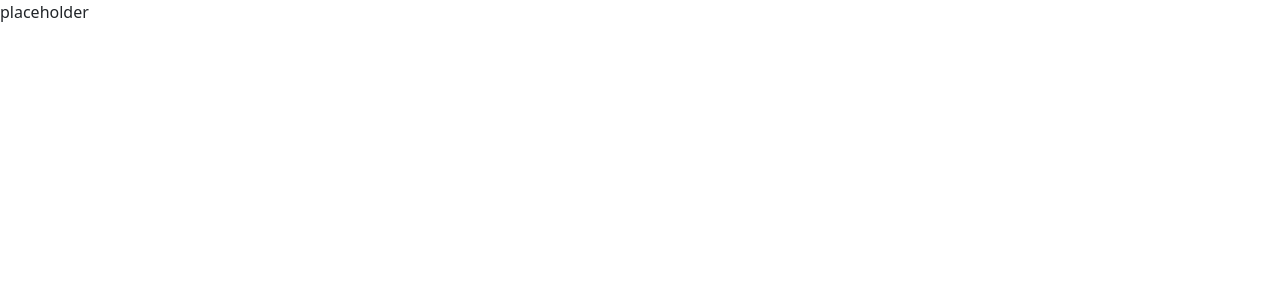
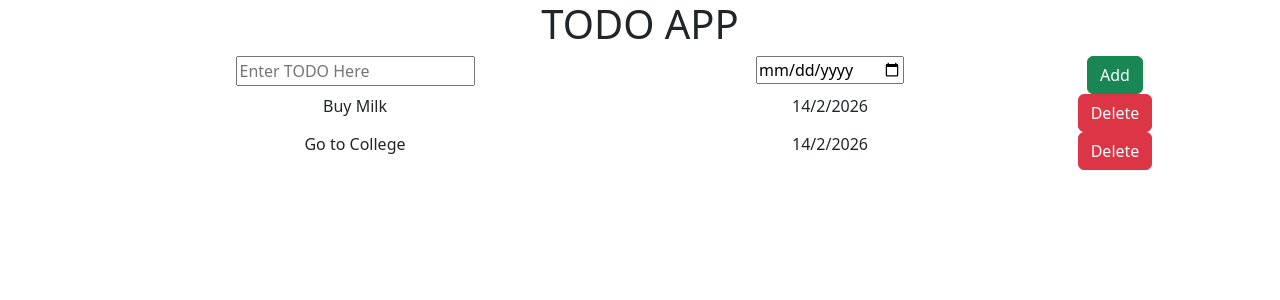
Before and after one commit to ansh-yadav-5/todo-app, a React (Vite) app: page / in a window 1280 px wide. Shown: the top 300 px of the page. Built offline with nearby package versions, Linux system fonts and the light colour scheme.

Commit message:
UI Complete

```diff
--- a/src/App.jsx
+++ b/src/App.jsx
@@ -1,10 +1,47 @@
+function App() {
+  return (
+    <center class="todo-container">
+      <h1>TODO APP</h1>
+      <div class="container text-center">
+        <div class="row">
+          <div class="col-6">
+            <input type="text" placeholder="Enter TODO Here" />
+            </div>
+          <div class="col-4">
+            <input type="date" />
+          </div>
+          <div class="col-2">
+            <button type="button" class="btn btn-success">Add</button>
+          </div>
+        </div>
 
-function App() {
+        <div class="row">
+          <div class="col-6">
+            Buy Milk
+            </div>
+          <div class="col-4">
+            14/2/2026
+          </div>
+          <div class="col-2">
+            <button type="button" class="btn btn-danger">Delete</button>
+          </div>
+        </div>
 
+        <div class="row">
+          <div class="col-6">
+            Go to College
+            </div>
+          <div class="col-4">
+            14/2/2026
+          </div>
+          <div class="col-2">
+            <button type="button" class="btn btn-danger">Delete</button>
+          </div>
+        </div>
 
-  return <div>placeholder</div>
-
-
+      </div>
+    </center>
+  );
 }
 
-export default App
+export default App;
```
